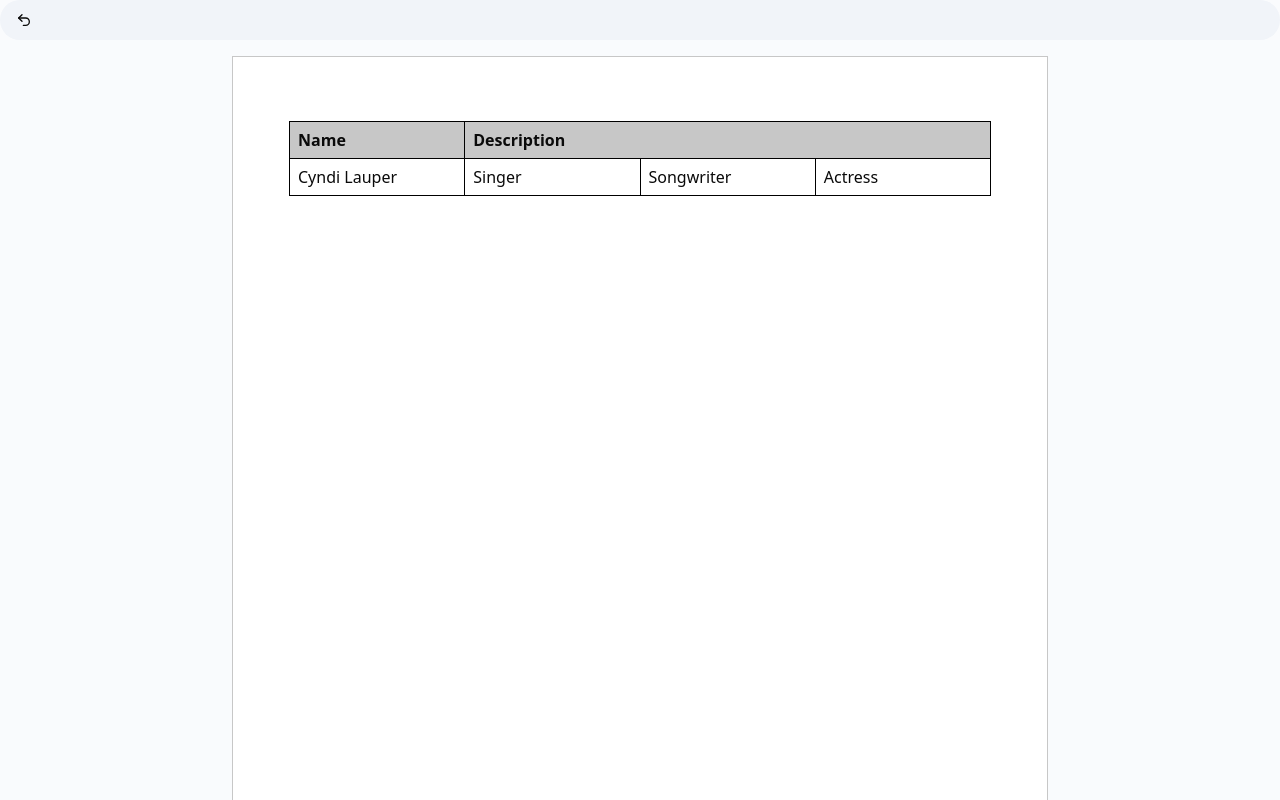
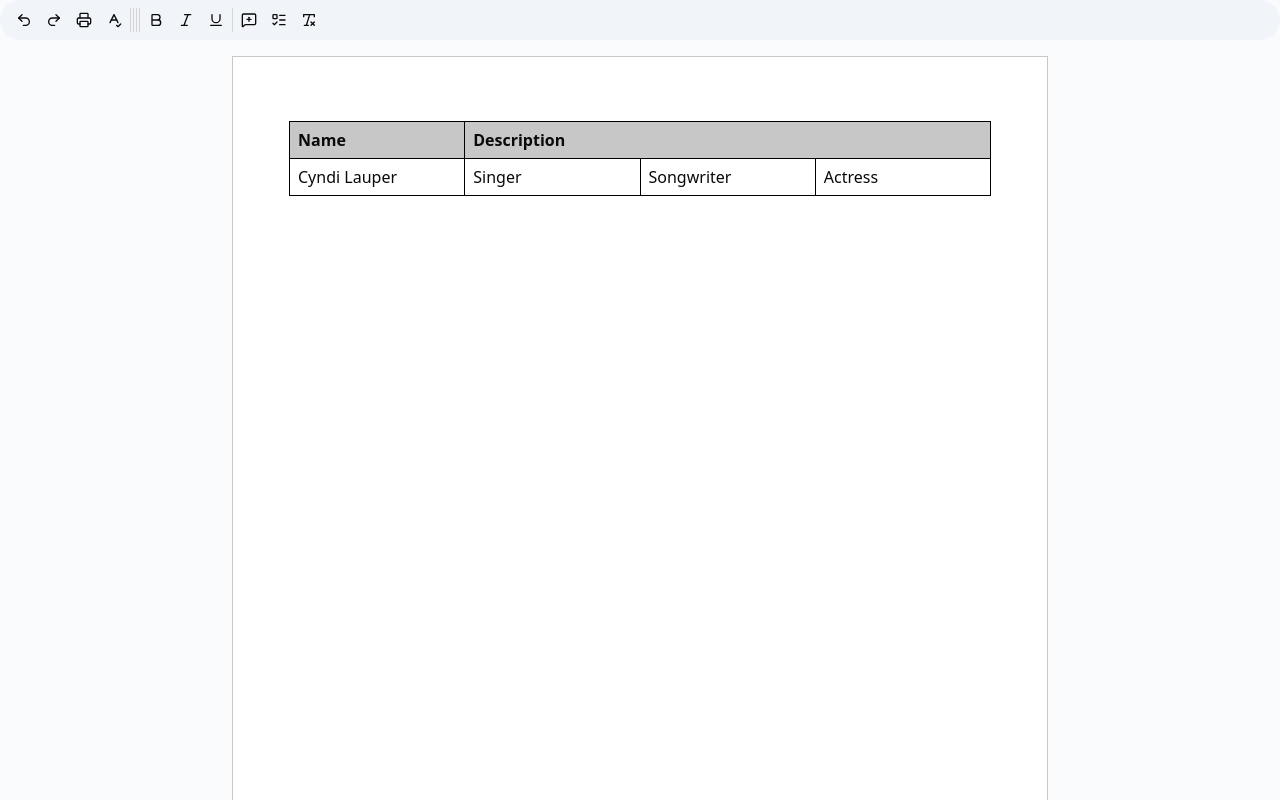
Before and after one commit to L0neGunman46/reac-docs, a Next.js app: page /documents/123 in a window 1280 px wide. Shown: the top 800 px of the page. Built offline with nearby package versions, Linux system fonts and the light colour scheme.

Commit message:
adding editor tools

```diff
--- a/src/app/documents/[documentId]/toolbar.tsx
+++ b/src/app/documents/[documentId]/toolbar.tsx
@@ -1,8 +1,21 @@
 "use client";
 
+import { Separator } from "@/components/ui/separator";
 import { cn } from "@/lib/utils";
 import { useEditorStore } from "@/store/use-editor-store";
-import { LucideIcon, Undo2Icon } from "lucide-react";
+import {
+  BoldIcon,
+  ItalicIcon,
+  ListTodoIcon,
+  LucideIcon,
+  MessageSquarePlusIcon,
+  PrinterIcon,
+  Redo2Icon,
+  RemoveFormattingIcon,
+  SpellCheckIcon,
+  UnderlineIcon,
+  Undo2Icon,
+} from "lucide-react";
 
 // create a toolbar button component
 interface ToolBarButtonProps {
@@ -56,6 +69,66 @@
         icon: Undo2Icon,
         onClick: () => editor?.chain().focus().undo().run(),
       },
+      {
+        label: "Redo",
+        icon: Redo2Icon,
+        onClick: () => editor?.chain().focus().redo().run(),
+      },
+      {
+        label: "Print",
+        icon: PrinterIcon,
+        onClick: () => window.print(),
+      },
+      {
+        label: "Spell Check",
+        icon: SpellCheckIcon,
+        onClick: () => {
+          const curr = editor?.view?.dom.getAttribute("spellcheck");
+          editor?.view?.dom?.setAttribute(
+            "spellcheck",
+            curr === "false" ? "true" : "false",
+          );
+        },
+      },
+    ],
+    [
+      {
+        label: "Bold",
+        icon: BoldIcon,
+        isActive: editor?.isActive("bold"),
+        onClick: () => editor?.chain()?.toggleBold().run(),
+      },
+      {
+        label: "Italic",
+        icon: ItalicIcon,
+        isActive: editor?.isActive("italic"),
+        onClick: () => editor?.chain()?.toggleItalic().run(),
+      },
+      {
+        label: "Underline",
+        icon: UnderlineIcon,
+        isActive: editor?.isActive("underline"),
+        onClick: () => editor?.chain().toggleUnderline()?.run(),
+      },
+    ],
+    [
+      {
+        label: "Comment",
+        icon: MessageSquarePlusIcon,
+        onClick: () => console.log("Todo; Comment"),
+        isActive: false,
+      },
+      {
+        label: "List Todo",
+        icon: ListTodoIcon,
+        onClick: () => editor?.chain().focus().toggleTaskList().run(),
+        isActive: editor?.isActive("taskList"),
+      },
+      {
+        label: "Remove Formatting",
+        icon: RemoveFormattingIcon,
+        onClick: () => editor?.chain()?.focus().unsetAllMarks().run(),
+      },
     ],
   ];
 
@@ -65,6 +138,27 @@
       {sections[0].map((item) => (
         <ToolBarButton key={item.label} {...item} />
       ))}
+      <Separator orientation="vertical" className="!h-6 bg-neutral-300" />
+      {/*{TOD Font Familuy }*/}
+      <Separator orientation="vertical" className="!h-6 bg-neutral-300" />
+      {/*TOdo Heading*/}
+      <Separator orientation="vertical" className="!h-6 bg-neutral-300" />
+      {/*Todo Font size*/}
+      <Separator orientation="vertical" className="!h-6 bg-neutral-300" />
+      {sections[1].map((item) => (
+        <ToolBarButton key={item.label} {...item} />
+      ))}
+      {/*Todo Text color*/}
+      {/*Todo Highlight color*/}
+      <Separator orientation="vertical" className="!h-6 bg-neutral-300" />
+      {/*Tododo Link*/}
+      {/*Image*/}
+      {/*Align*/}
+      {/*Align height*/}
+      {/* List*/}
+      {sections[2].map((item) => (
+        <ToolBarButton key={item.label} {...item} />
+      ))}
     </div>
   );
 }
```
